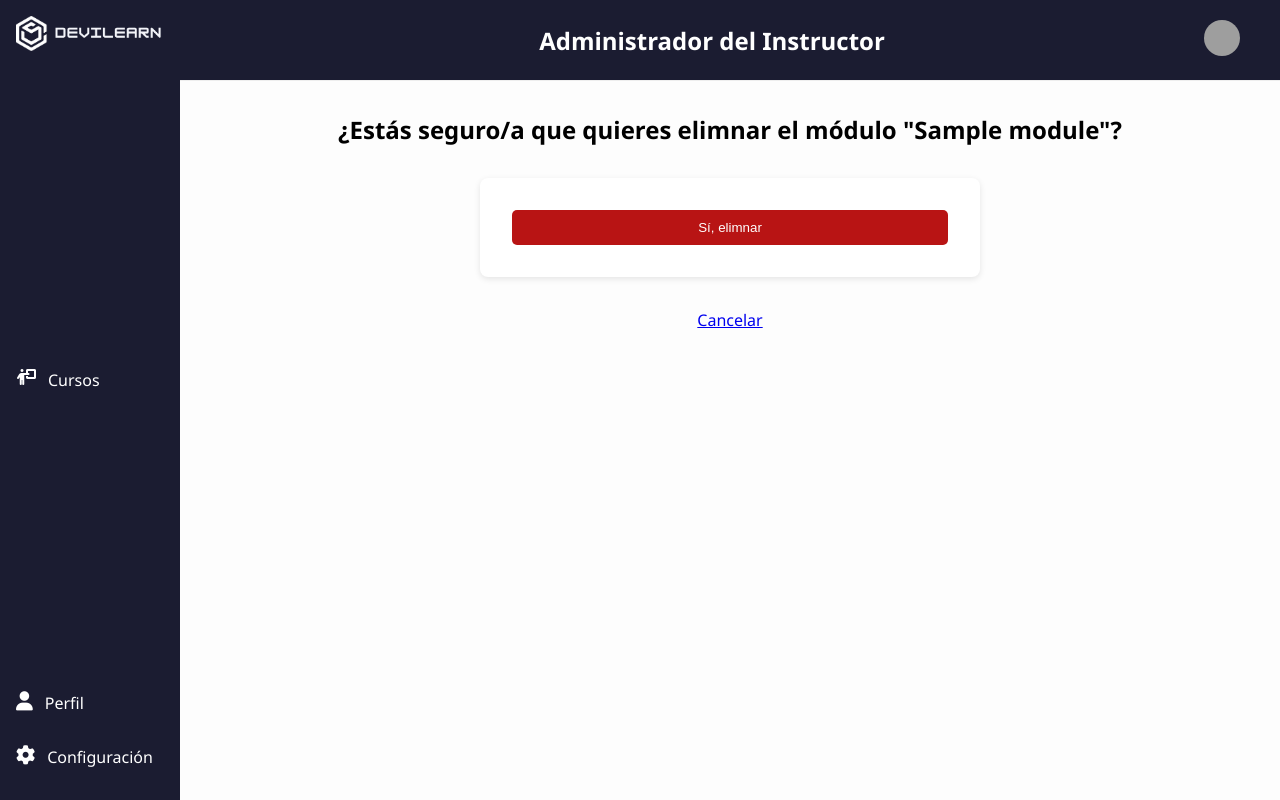
After one commit to DevTalles-corp/devilearn-django-project, a Django app: page /courses/module/1/delete/ in a window 1280 px wide. The commit adds this page. Run offline with Django 5.2, Linux system fonts and the light colour scheme; a user stored in the database is signed in; tables that the repository leaves empty hold one stand-in row (values such as "Sample post"); parts of the project's set-up code (start-up, migrations or seed data) failed here and were passed over; grey boxes are pictures that could not be loaded.

Commit message:
Devilearn Instructor: Add module delete view

```diff
--- /dev/null
+++ b/apps/courses/templates/instructor/module_confirm_delete.html
@@ -0,0 +1,30 @@
+{% extends 'base.html' %}
+{% block title %}Crear/Editar curso{% endblock title %}
+{% load static %}
+
+{% block custom_styles %}
+<link rel="stylesheet" href="{% static 'css/styles.css'%}">
+<link rel="stylesheet" href="{% static 'css/instructor_styles.css'%}">
+{% endblock custom_styles %}
+
+{% block content %}
+
+<div class="layout">
+    {% include 'includes/sidebar_instructor.html' %}
+    <div class="main-content">
+        {% include 'includes/header_instructor.html' %}
+
+        <main>
+            <h2 class="form-title">¿Estás seguro/a que quieres elimnar el módulo "{{object.title}}"?</h2>
+            <form method='post'>
+                {% csrf_token %}
+                <button class="btn btn-danger" type='submit'>Sí, elimnar</button>
+            </form>
+            <a class="btn-cancel" href="{% url 'instructor:module_list' object.course.id%}">Cancelar</a>
+
+        </main>
+
+    </div>
+</div>
+
+{% endblock content %}
--- a/apps/courses/templates/instructor/module_list.html
+++ b/apps/courses/templates/instructor/module_list.html
@@ -29,7 +29,7 @@
                         <div class="actions">
                             <a href="#"><i class="fa-solid fa-eye"></i>Ver contenido</a>
                             <a href="{% url 'module_edit' module.id %}"><i class="fa-solid fa-pen-to-square"></i></a>
-                            <a href="#"><i class="fa-solid fa-trash"></i></a>
+                            <a href="{% url 'module_delete' module.id %}"><i class="fa-solid fa-trash"></i></a>
                         </div>
                     </li>
                     {%empty%}
--- a/apps/courses/urls/instructor.py
+++ b/apps/courses/urls/instructor.py
@@ -17,4 +17,6 @@ urlpatterns = [
          instructor.ModuleCreateView.as_view(), name='module_add'),
     path('modules/<int:pk>/edit/',
          instructor.ModuleUpdateView.as_view(), name='module_edit'),
+    path('module/<int:pk>/delete/',
+         instructor.ModuleDeleteView.as_view(), name='module_delete')
 ]
--- a/apps/courses/views/instructor.py
+++ b/apps/courses/views/instructor.py
@@ -96,3 +96,14 @@ class ModuleUpdateView(InstructorRequiredMixin, UpdateView):
 
     def get_success_url(self):
         return reverse('instructor:module_list', args=[self.object.course.id])
+
+
+class ModuleDeleteView(InstructorRequiredMixin, DeleteView):
+    model = Module
+    template_name = 'instructor/module_confirm_delete.html'
+
+    def get_queryset(self):
+        return Module.objects.filter(course__owner=self.request.user)
+
+    def get_success_url(self):
+        return reverse('instructor:module_list', args=[self.object.course.id])
```
